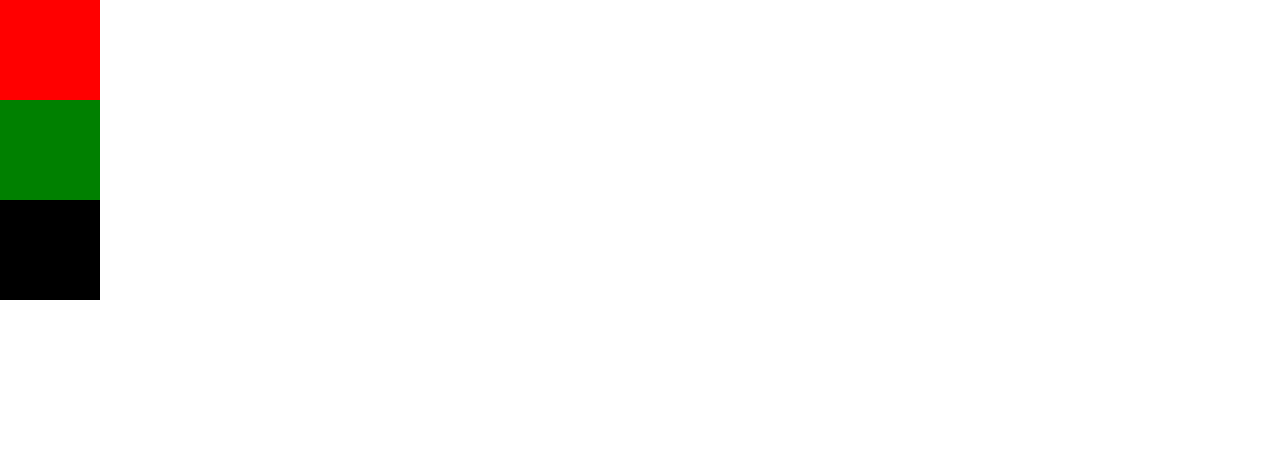
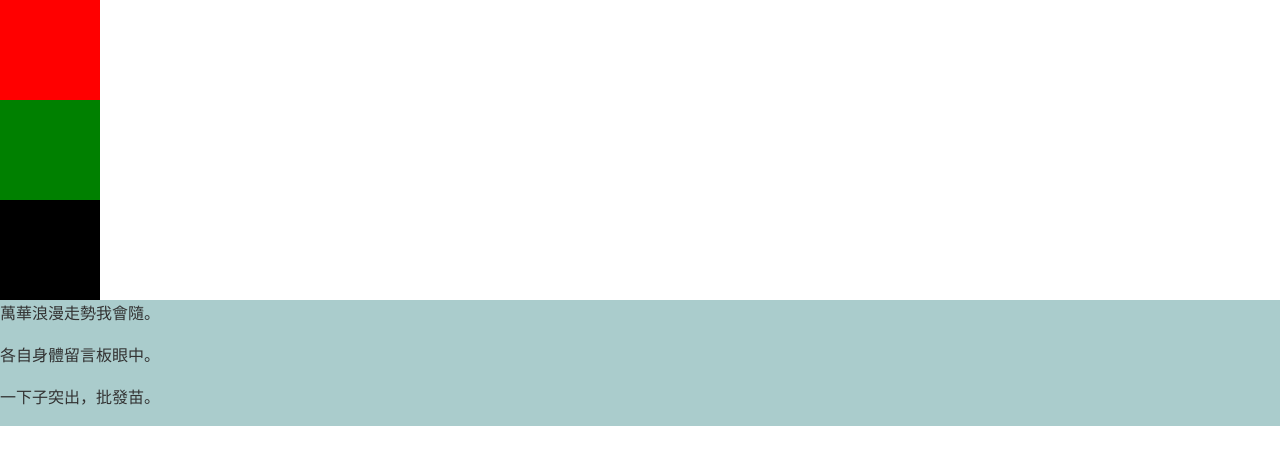
Before and after one commit to 120061203/website20200919, a plain HTML site: page index.html in a window 1280 px wide. Drawn offline with Linux system fonts and the light colour scheme.

Commit message:
Feat:bigBox

```diff
--- a/_index.scss
+++ b/_index.scss
@@ -20,3 +20,12 @@
 .box3 {
     background-color: black;
 }
+
+.bigBox {
+    .littleBox {
+        background-color: #acc;
+    }
+    p {
+        color: #aaa
+    }
+}
--- a/index.html
+++ b/index.html
@@ -12,6 +12,20 @@
     <div class="box box1"></div>
     <div class="box box2"></div>
     <div class="box box3"></div>
+    <div class="bigBox">
+        <div class="littleBox">
+            <p>萬華浪漫走勢我會隨。</p>
+            <img src="" alt="">
+        </div>
+        <div class="littleBox">
+            <p>各自身體留言板眼中。</p>
+            <img src="" alt="">
+        </div>
+        <div class="littleBox">
+            <p>一下子突出，批發苗。</p>
+            <img src="" alt="">
+        </div>
+    </div>
 </body>
 
 </html>
```
Also changed, not shown: main.css, 1 other file.
